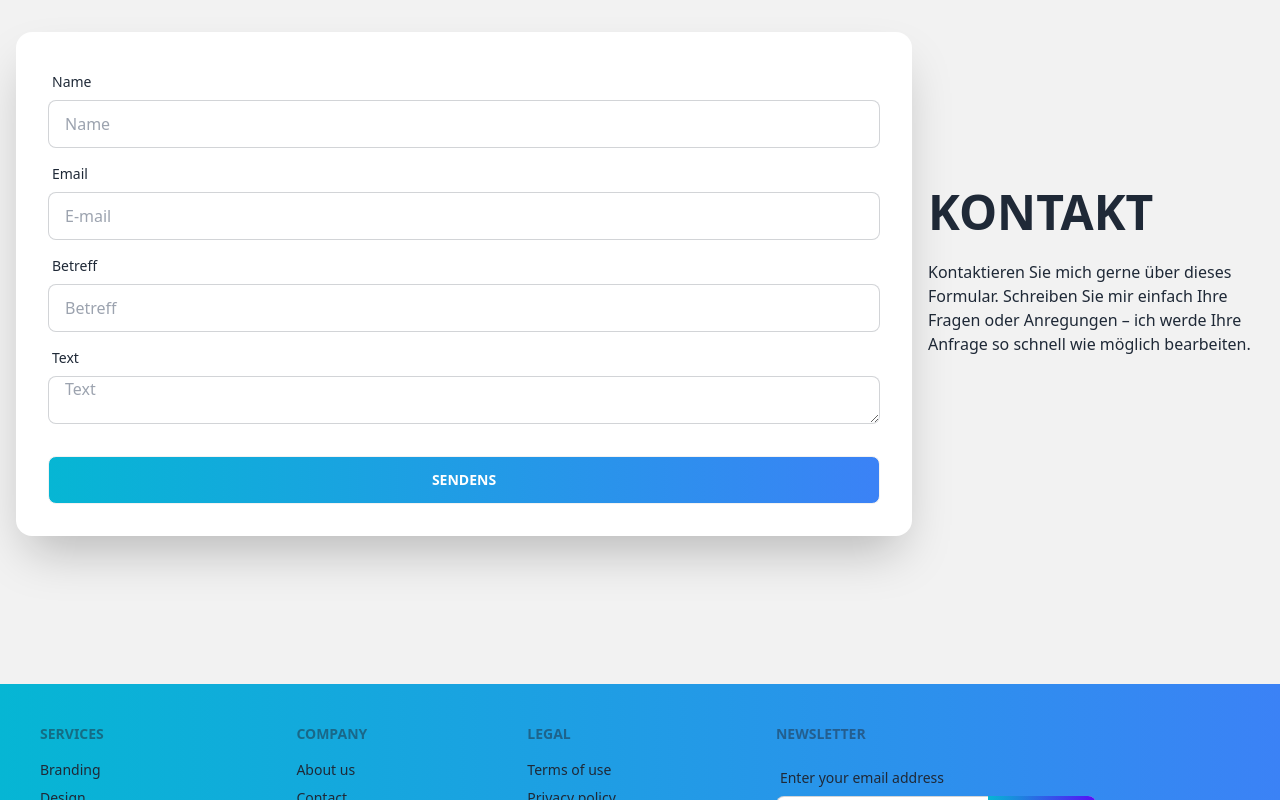
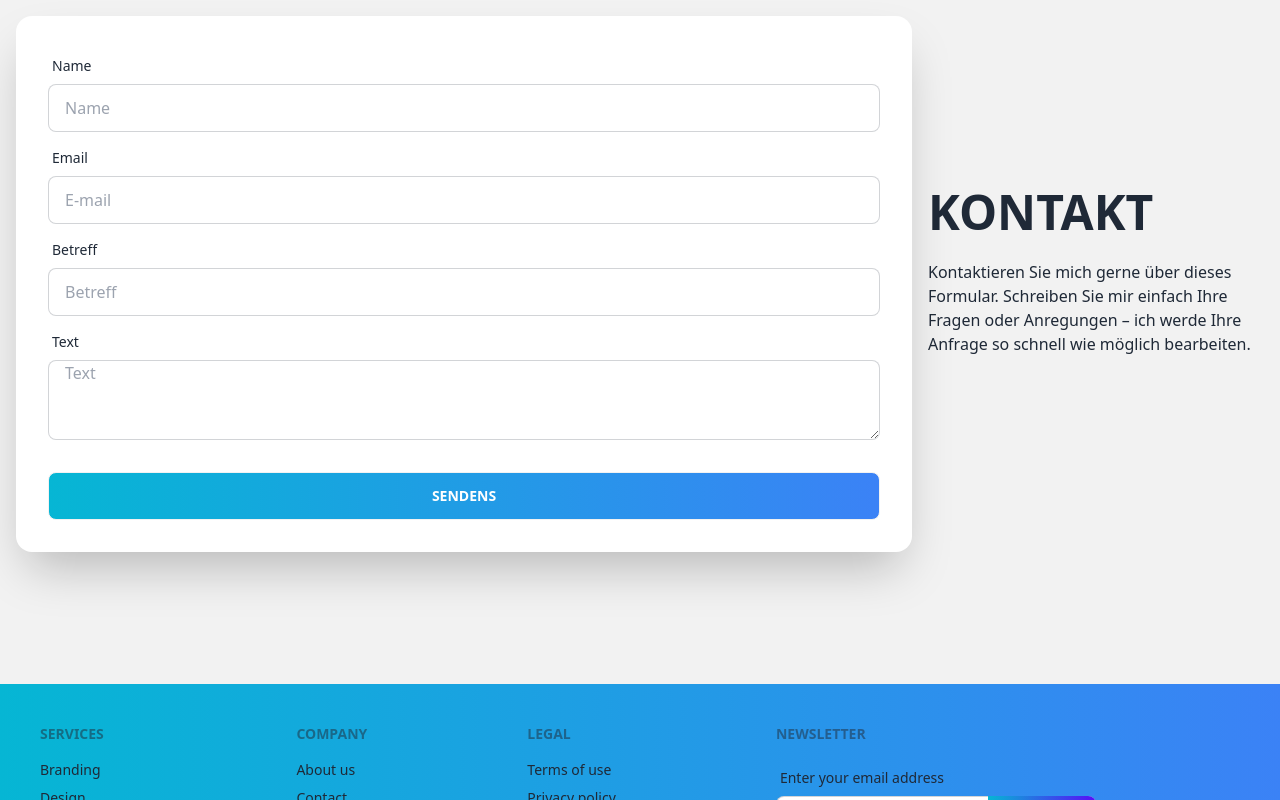
Before and after one commit to devmashum/Dein-Koch, a plain HTML site: page index.html in a window 1280 px wide. Shown: the part 2273-3073 px from the top of the page. Drawn offline with nearby package versions, Linux system fonts and the light colour scheme.

Commit message:
new commit

```diff
--- a/index.html
+++ b/index.html
@@ -221,8 +221,8 @@
                                 </label>
 
 
-                                <textarea name="text" placeholder="Text" id="" cols="30" rows="10"
-                                    class="input input-bordered"></textarea>
+                                <textarea name="text" placeholder="Text" id="" cols="25" rows="10"
+                                    class="input input-bordered h-20"></textarea>
                             </div>
                             <div class="form-control mt-6">
                                 <button
```
